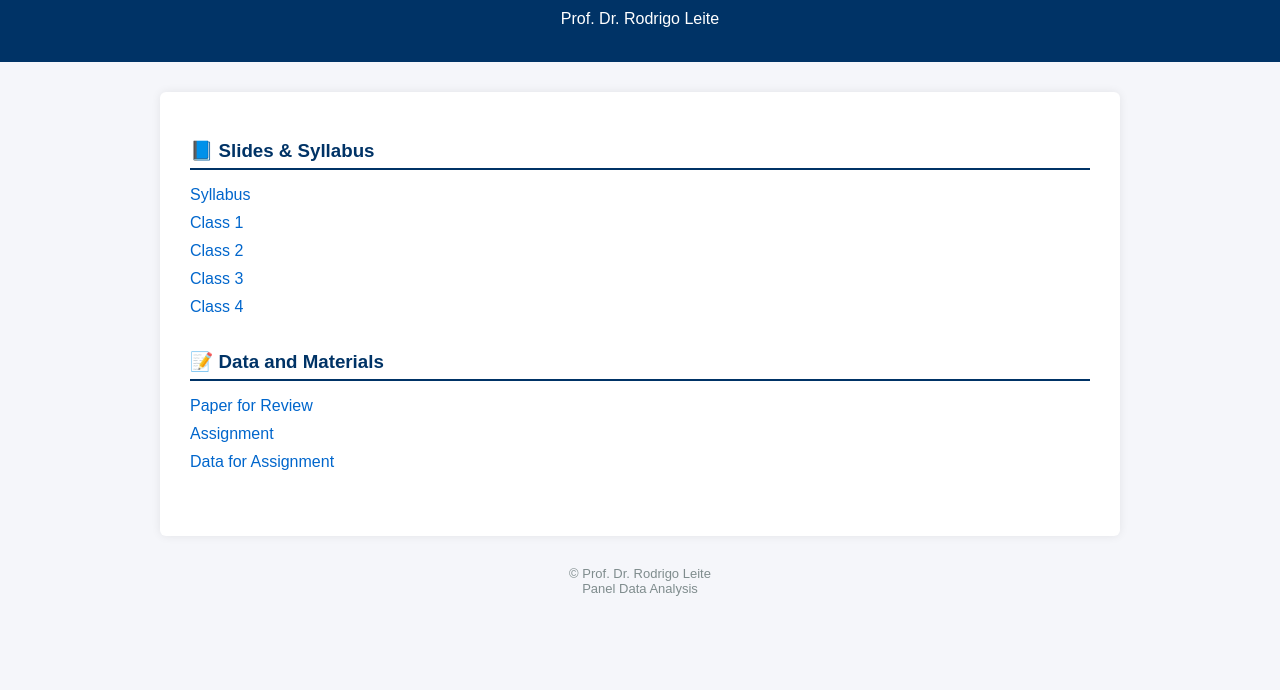
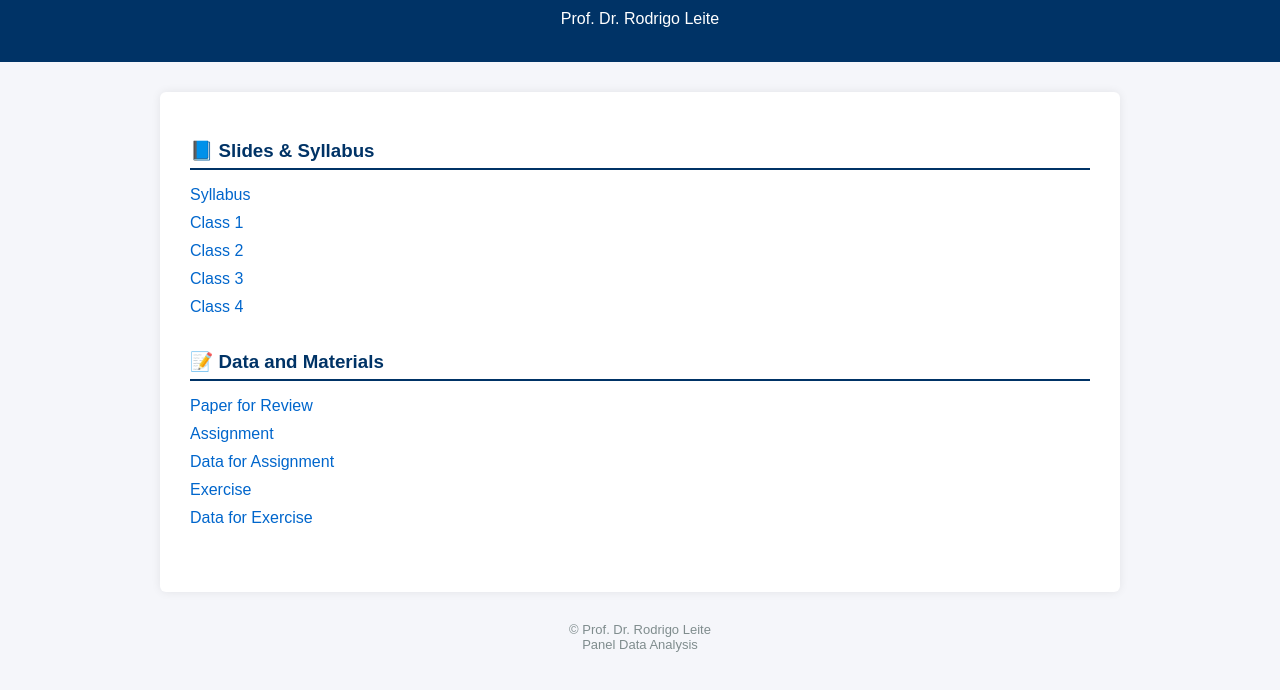
Before and after one commit to ROLeite/roleite.github.io, a plain HTML site: page panel/index.html in a window 1280 px wide. Shown: the part 80-770 px from the top of the page. Drawn offline with Linux system fonts and the light colour scheme.

Commit message:
Add links for exercise and data files in index.html

```diff
--- a/panel/index.html
+++ b/panel/index.html
@@ -94,6 +94,8 @@
             <li><a href="Review_PD.pdf">Paper for Review</a></li>
             <li><a href="Assignment_1.pdf">Assignment</a></li>
             <li><a href="Data.dta">Data for Assignment</a></li>
+            <li><a href="panel_exercise.pdf">Exercise</a></li>
+            <li><a href="cornwell&rupert.csv">Data for Exercise</a></li>
         </ul>
     </section>
 
```
